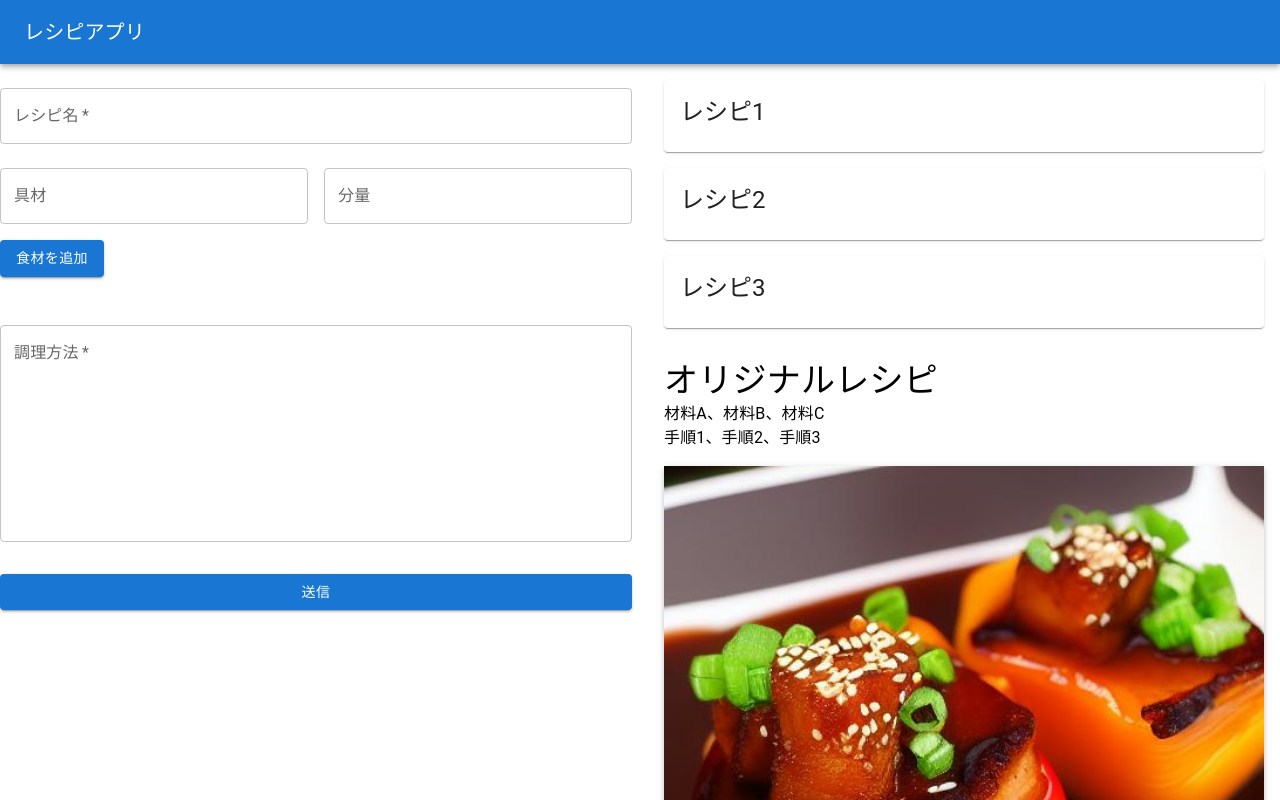
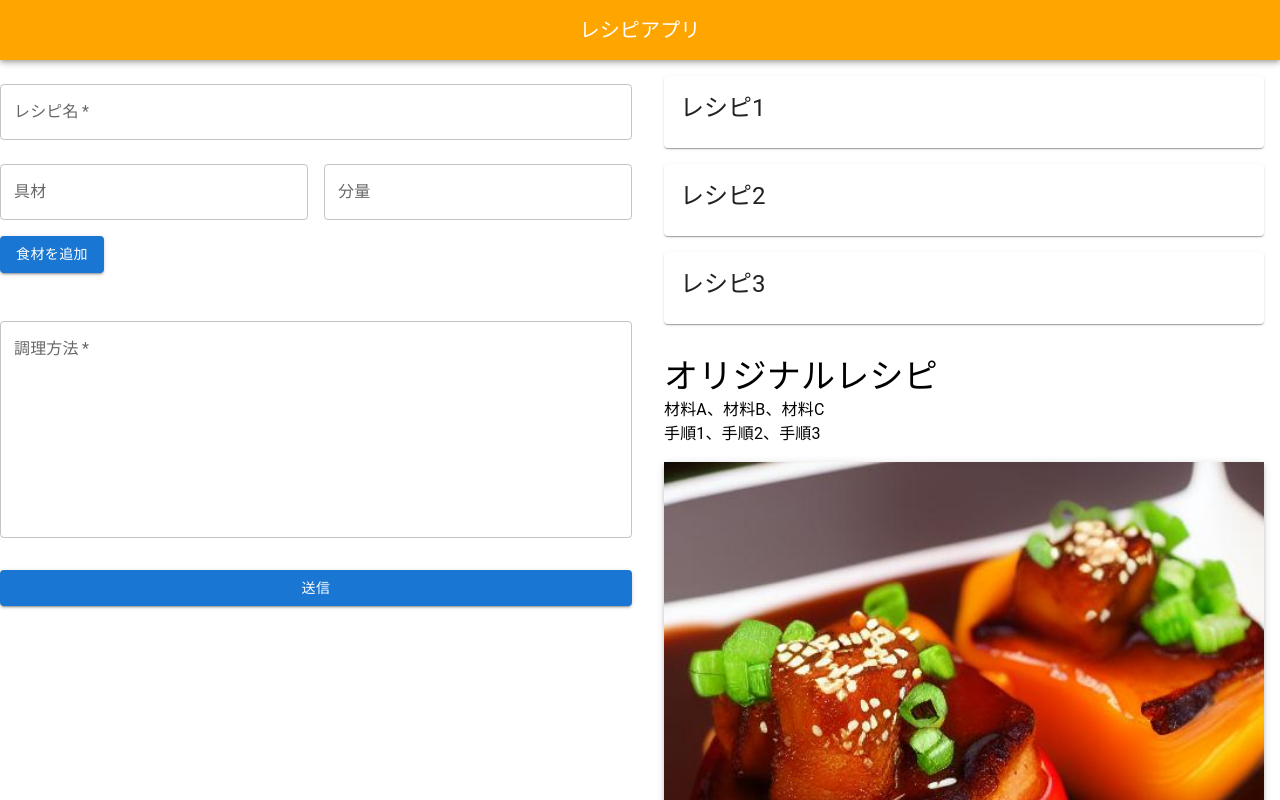
Before and after one commit to Syodai88/Group7_project, a React (Create React App) app: page / in a window 1280 px wide. Shown: the top 800 px of the page. Built offline with nearby package versions, Linux system fonts and the light colour scheme.

Commit message:
ヘッダーの中央表示と色

```diff
--- a/src/Component/Header.jsx
+++ b/src/Component/Header.jsx
@@ -1,15 +1,27 @@
 //ヘッダーのコンポーネト
 import React from 'react';
 import { AppBar, Toolbar, Typography } from '@mui/material';
+import { styled } from '@mui/system';
+
+const HeaderContainer = styled('div')({
+  display: 'flex',
+  justifyContent: 'center',
+  alignItems: 'center',
+  height: '60px', // Set the height of your header
+  background: 'orange', // Adjust to your header background color
+  color: theme => theme.palette.common.white, // Adjust to your header text color
+});
 
 const Header = () => {
   return (
     <AppBar position="static">
-      <Toolbar>
-        <Typography variant="h6">
-          レシピアプリ
-        </Typography>
-      </Toolbar>
+      <HeaderContainer>
+        <Toolbar>
+          <Typography variant="h6">
+            レシピアプリ
+          </Typography>
+        </Toolbar>
+      </HeaderContainer>
     </AppBar>
   );
 }
```
